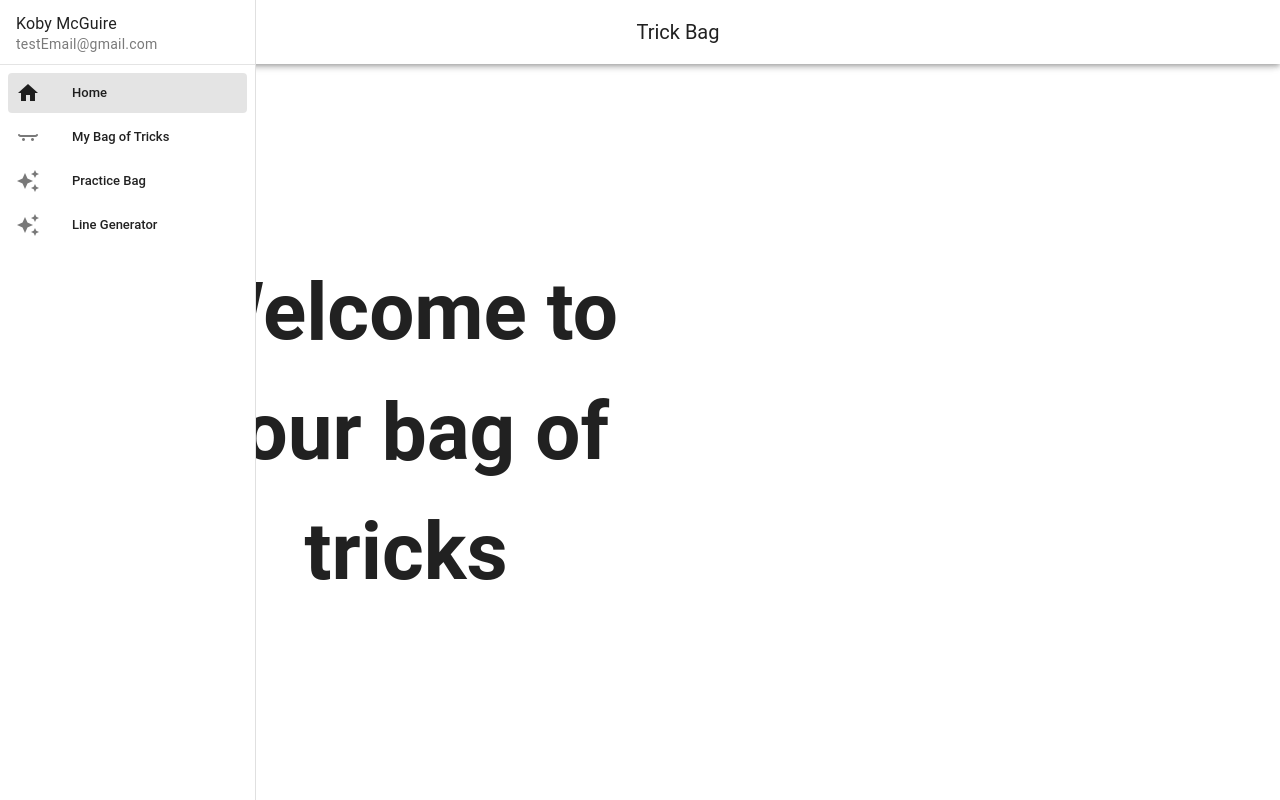
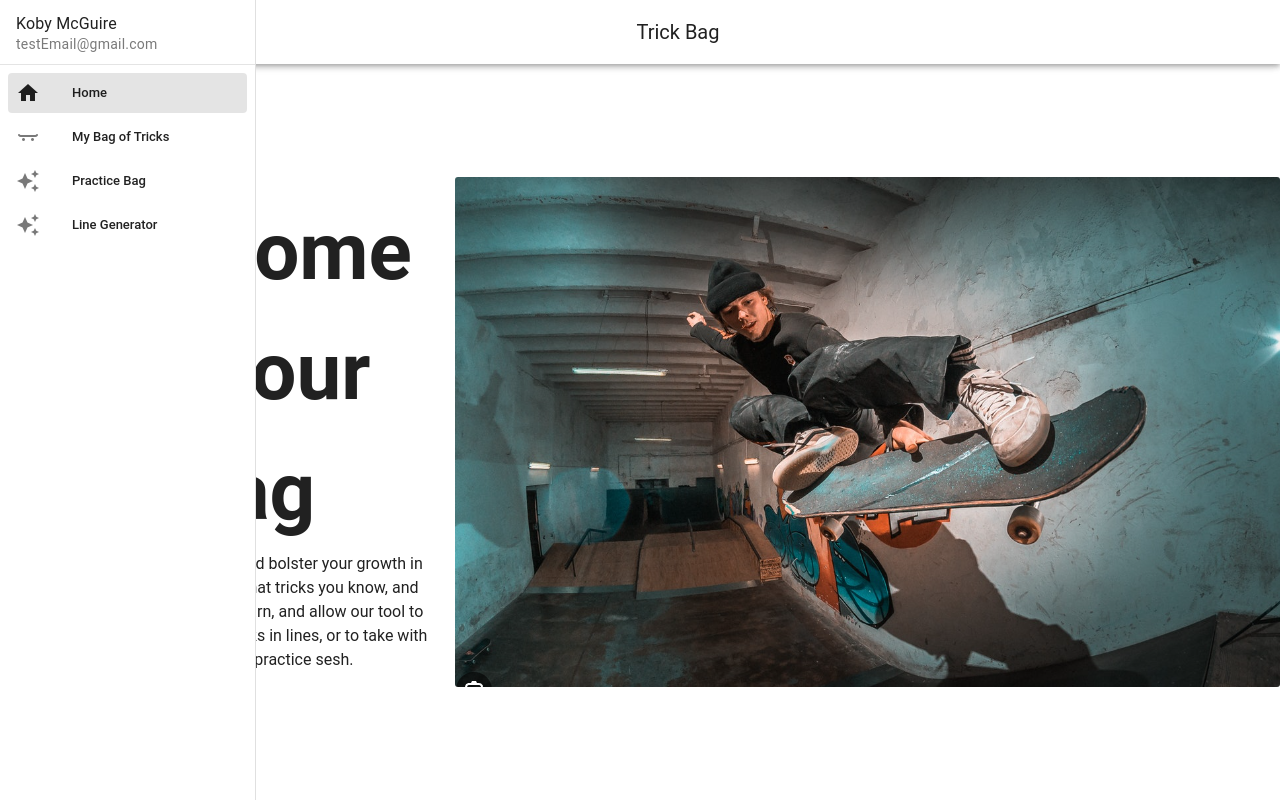
Before and after one commit to KobyMcGuire/SkateApp, a Vue app in the folder webpage/vue/: page / in a window 1280 px wide. Built offline with nearby package versions, Linux system fonts and the light colour scheme.

Commit message:
Work on landing page

```diff
--- a/webpage/vue/src/components/TheWelcome.vue
+++ b/webpage/vue/src/components/TheWelcome.vue
@@ -1,15 +1,23 @@
 <template>
-  <div id="welcome">
-    <h1>Welcome to your bag of tricks</h1>
-  </div>
+  <v-sheet class="d-flex justify-center align-center ga-5">
+
+    <v-sheet width="45%">
+      <h1>Welcome to your Bag</h1>
+      <p class="text-center">
+        A tool that will enhance and bolster your growth in skateboarding.
+        Record what tricks you know, and what tricks you want to learn, and
+        allow our tool to recommend you these tricks in lines, or to take with
+        you to your next practice sesh.
+      </p>
+    </v-sheet>
+
+    <img src="../assets/grabPic.PNG" alt="Man grabbing skateboard mid-air" />
+
+  </v-sheet>
 </template>
 
 <script>
-import { assert } from '@vue/compiler-core';
-
-export default {
-
-}
+export default {};
 </script>
 
 <style scoped>
@@ -21,42 +29,13 @@ export default {
 }
 
 h1 {
-  width: 500px;
-
   font-size: 5rem;
-
   text-align: center;
-  }
-
-  img {
-    border-radius: 3px;
-
-    position: relative;
-  }
-
-.tre {
-  width: 800px;
-  height: auto;
-
-  z-index: 1;
 }
 
-.grab {
-  height: 500px;
-  width: auto;
+img {
+  border-radius: 3px;
 
-  z-index: 2;
-  bottom: 5%;
-  left: -10%;
-
-}
-.smith {
-  height: 500px;
-  width: auto;
-
-  z-index: 3;
-  left: 25%;
-  bottom: 10%;
-
+  position: relative;
 }
 </style>
```
